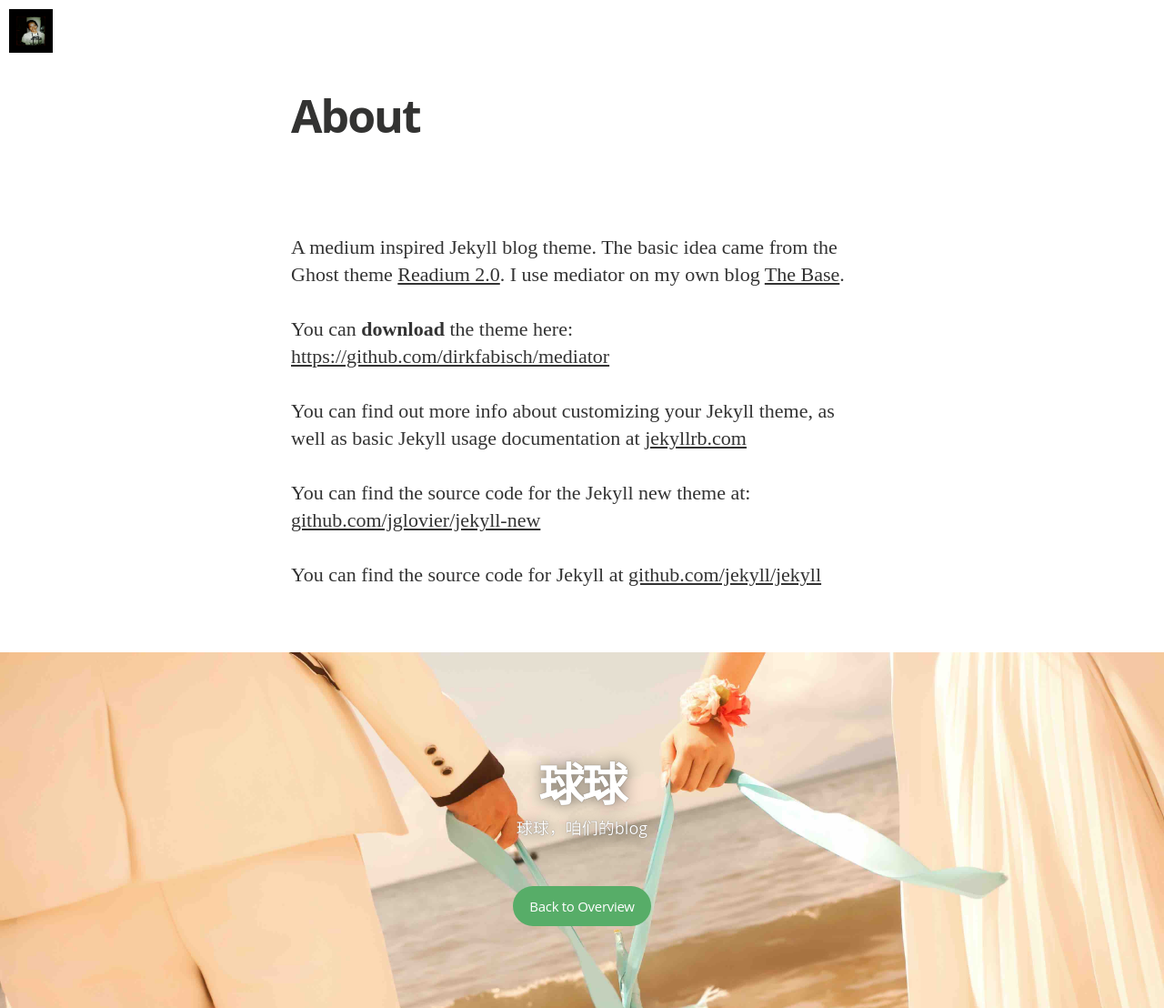
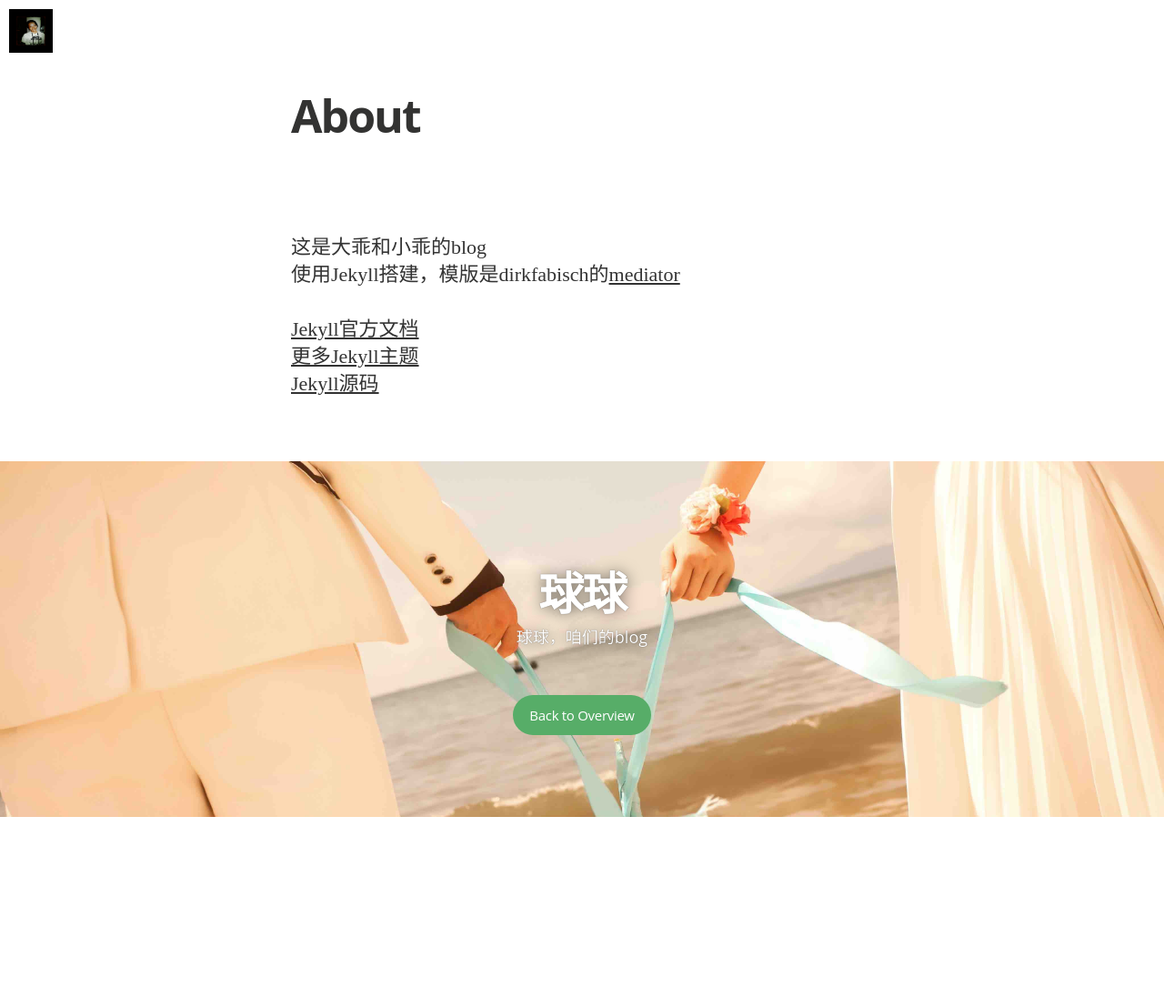
Before and after one commit to hyy12345678/hyy12345678.github.io, a Jekyll site: the page built from about.md, in a window 1280 px wide. Shown: the whole page at 91% size. Built offline with Jekyll 4.4.1, drawn with Linux system fonts in a browser that asks for light colours; nearby versions of some CDN libraries; some web fonts are replaced; Markdown is read by kramdown in place of the engine named in the settings; after the commit the page ends 900 px from its top, so only the background shows below that.

Commit message:
edit about

```diff
--- a/about.md
+++ b/about.md
@@ -4,14 +4,9 @@ title: About
 permalink: /about/
 ---
 
-A medium inspired Jekyll blog theme. The basic idea came from the Ghost theme
-[Readium 2.0](http://www.svenread.com/readium-ghost-theme/). I use mediator on my own blog [The Base](blog.base68.com).
+这是大乖和小乖的blog
+使用Jekyll搭建，模版是dirkfabisch的[mediator](https://github.com/hyy12345678/mediator)
 
-You can **download** the theme here:
-[https://github.com/dirkfabisch/mediator](https://github.com/dirkfabisch/mediator)
-
-You can find out more info about customizing your Jekyll theme, as well as basic Jekyll usage documentation at [jekyllrb.com](http://jekyllrb.com/)
-
-You can find the source code for the Jekyll new theme at: [github.com/jglovier/jekyll-new](https://github.com/jglovier/jekyll-new)
-
-You can find the source code for Jekyll at [github.com/jekyll/jekyll](https://github.com/jekyll/jekyll)
+[Jekyll官方文档](http://jekyllrb.com/)
+[更多Jekyll主题](https://github.com/jglovier/jekyll-new)
+[Jekyll源码](https://github.com/jekyll/jekyll)
```
